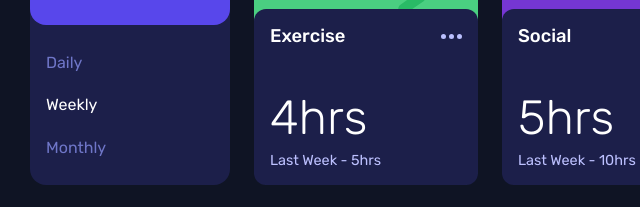
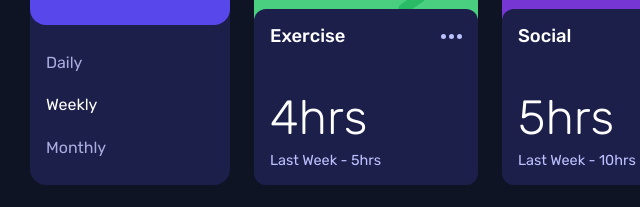
Before and after one commit to naiiiden/time-tracking-dashboard, a plain HTML site: page index.html in a window 1280 px wide. Shown: the part 455-662 px from the top of the page, 138-778 px from the left. Drawn offline with Linux system fonts and the light colour scheme.

Commit message:
buttons fix color contrast

```diff
--- a/style/_main.scss
+++ b/style/_main.scss
@@ -64,7 +64,7 @@ main {
                 background: transparent;
                 font-size: 1rem;
                 font-family: inherit;
-                color: $desaturated-blue;
+                color: #AAADDF;
 
                 &.active {
                     color: #fff;
```
Also changed, not shown: index.html (+0 -3 lines), style/style.css, 1 other file.
